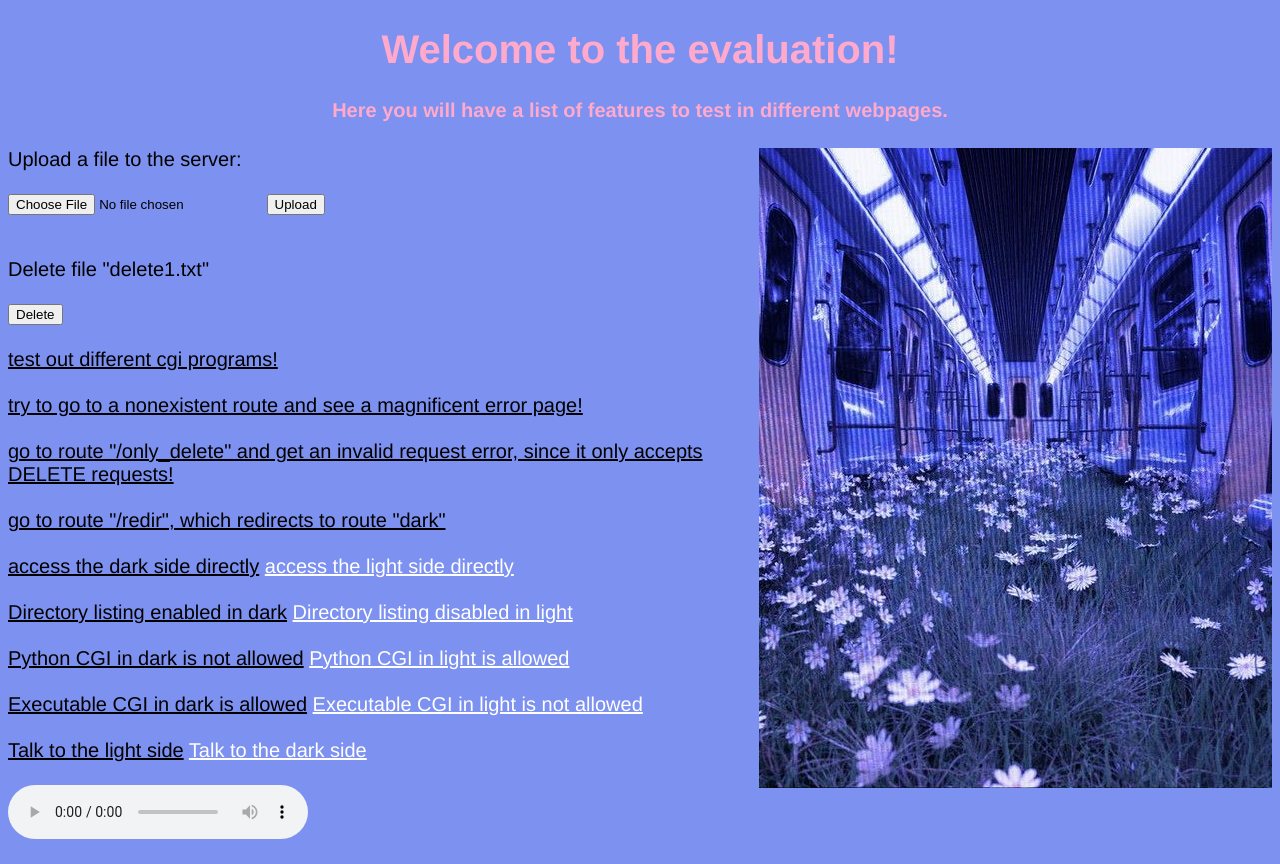
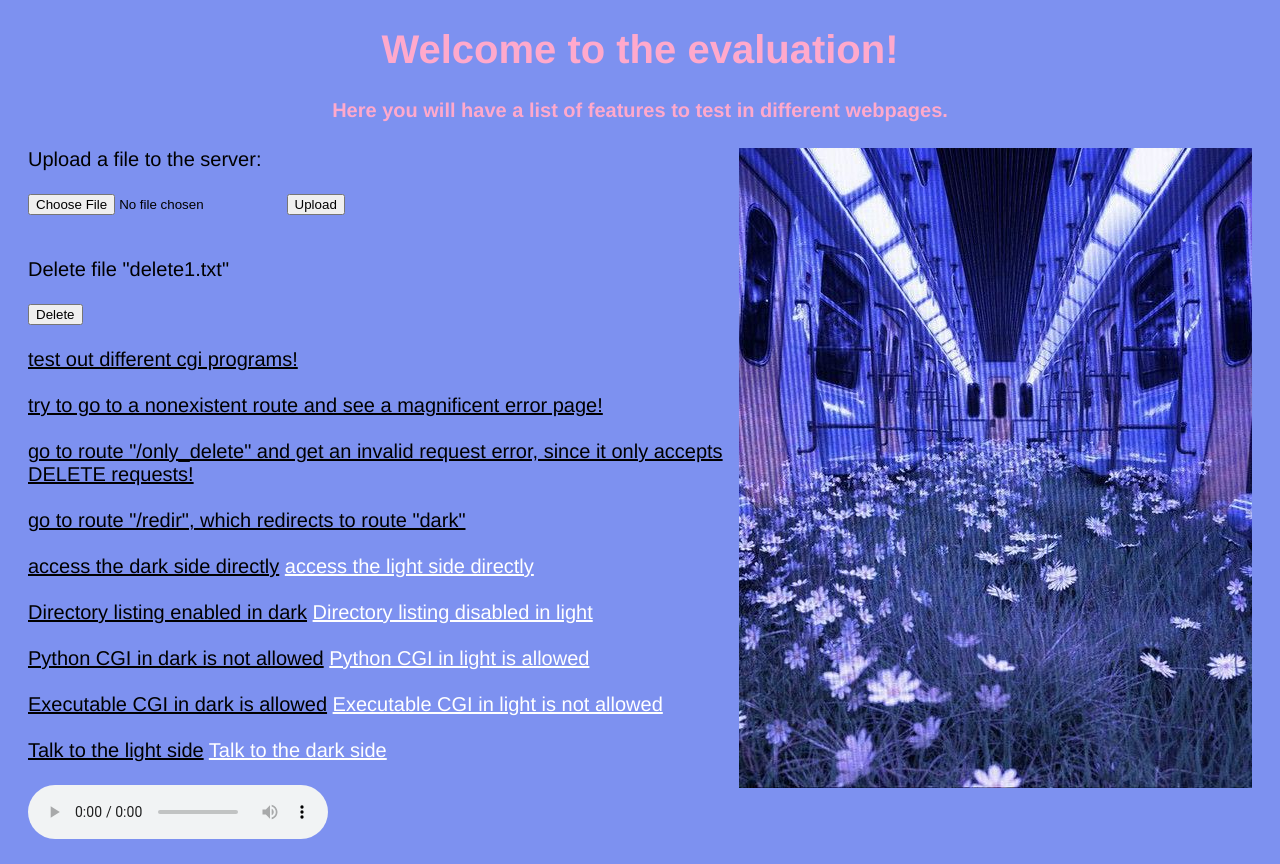
Before and after one commit to denicem/42-webserv, a PHP site: page /blue_index.html in a window 1280 px wide. Before the commit the page ends 839 px from the top, so only its background shows below. Run offline with PHP 8.4, Linux system fonts and the light colour scheme.

Commit message:
added div

```diff
--- a/eval/blue.css
+++ b/eval/blue.css
@@ -12,3 +12,7 @@ body, a {
 	color: black;
 	font-size: 20px;
 }
+
+#main {
+	margin: 20px;
+}
--- a/eval/blue_index.html
+++ b/eval/blue_index.html
@@ -15,6 +15,8 @@
 		>
 		<h1>Welcome to the evaluation!</h1>
 		<h4>Here you will have a list of features to test in different webpages.</h4>
+
+		<div id="main">
 
 		<img id="rnd_img" style="float:right" src="./img/blue_index.jpg" alt="Index picture" />
 
@@ -42,5 +44,6 @@
 			<source src="./audio/blue_index.mp3" type="audio/mp3">
 			Your browser does not support the audio element
 		</audio>
+		</div>
 	</body>
 </html>
```
